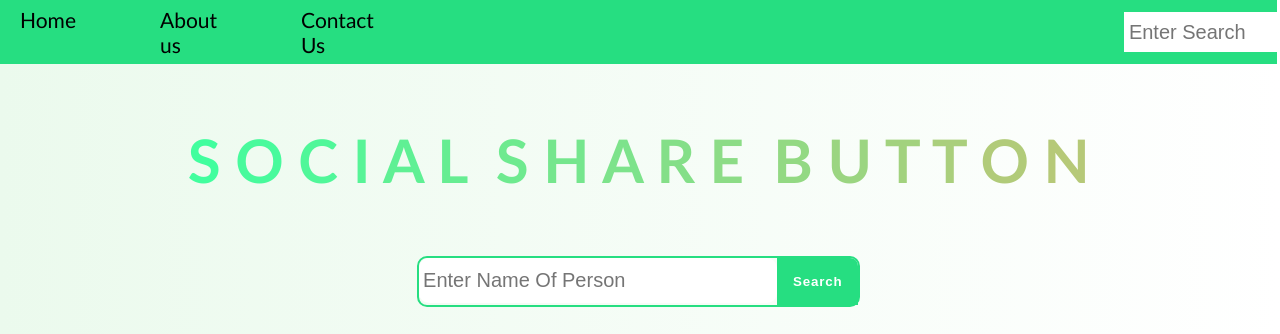
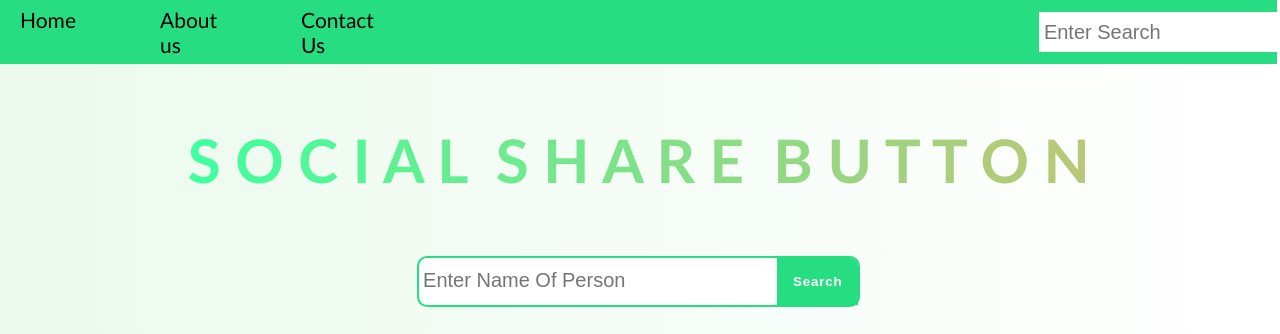
Before and after one commit to namanbansal102/SCM-FINAL-PROJECT-TEAM-20, a Flask app: page / in a window 1280 px wide. Shown: the top 334 px of the page. Run offline with Flask 3, Linux system fonts and the light colour scheme; some libraries are stand-ins or nearby versions.

Commit message:
Fixed some bugs

```diff
--- a/static/style.css
+++ b/static/style.css
@@ -45,7 +45,7 @@ header {
     display: flex;
     align-items: center;
     background-color: #26de81;
-    column-gap: 740px;
+    column-gap: 655px;
 }
 
 ul {
```
